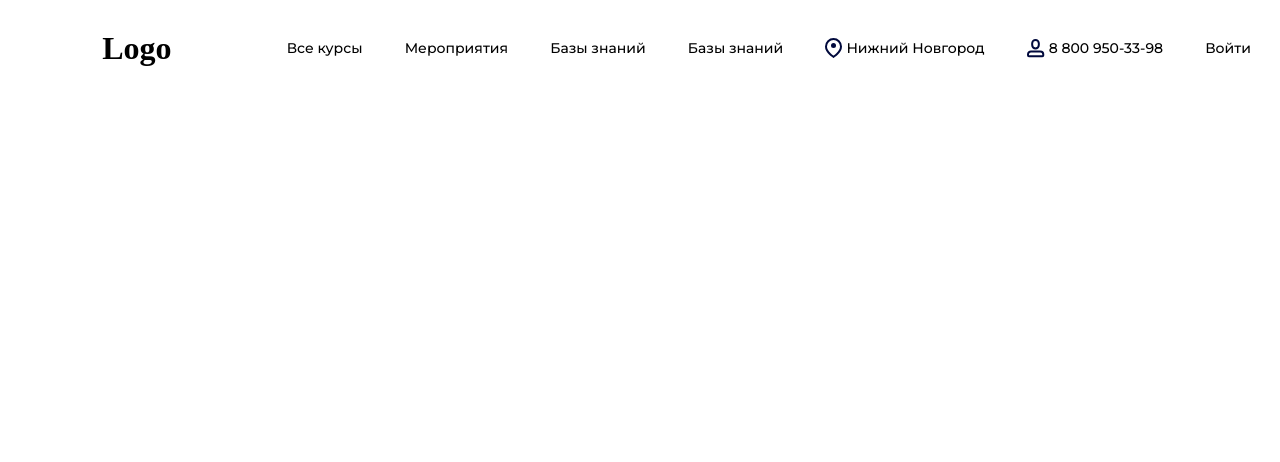
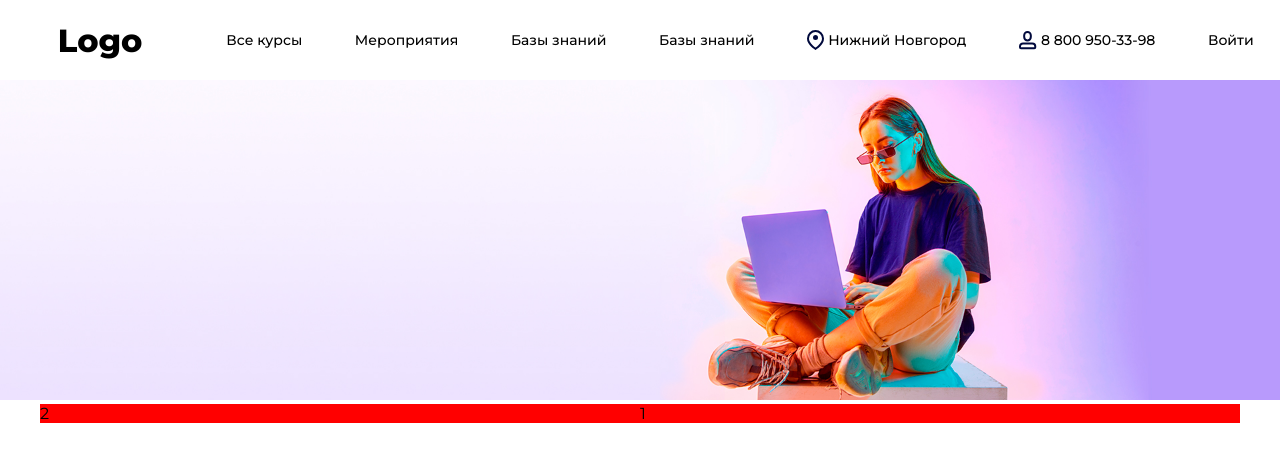
Before and after one commit to BosimovJaloliddin/future-academy, a React (Vite) app: page / in a window 1280 px wide. Shown: the top 462 px of the page. Built offline with nearby package versions, Linux system fonts and the light colour scheme.

Commit message:
add bg image

```diff
--- a/src/components/App/App.jsx
+++ b/src/components/App/App.jsx
@@ -4,7 +4,7 @@
 function App() {
   return (
     <>
-      <div className="container">
+      <div>
         <HomePage />
       </div>
     </>
--- /dev/null
+++ b/src/components/Home/Header/index.jsx
@@ -0,0 +1,16 @@
+import { HeaderImg, Wrapper, Contents, Content } from "./style.js";
+import Img from "../../../assets/image/header-img.png";
+
+const Header = () => {
+  return (
+    <Wrapper>
+      <HeaderImg src={Img} />
+      <Contents className="container">
+        <Content>2</Content>
+        <Content>1</Content>
+      </Contents>
+    </Wrapper>
+  );
+};
+
+export default Header;
--- /dev/null
+++ b/src/components/Home/Header/style.js
@@ -0,0 +1,17 @@
+import { styled } from "styled-components";
+
+const Wrapper = styled.div`
+  position: relative;
+`;
+const HeaderImg = styled.img`
+  width: 100vw;
+`;
+const Contents = styled.div`
+  display: flex;
+`;
+const Content = styled.div`
+  flex: 1;
+  background-color: red;
+`;
+
+export { Wrapper, HeaderImg, Contents, Content };
--- a/src/components/Navbar/index.jsx
+++ b/src/components/Home/Navbar/index.jsx
@@ -1,8 +1,8 @@
-import { Wrapper, Logo, Nav, NavItems, NavItem, Icon } from "./style.js";
+import { Logo, Nav, NavItems, NavItem, Icon } from "./style.js";
 
 const Navbar = () => {
   return (
-    <Wrapper>
+    <div className="container">
       <Nav>
         <Logo>
           <a href="#">Logo</a>
@@ -33,7 +33,7 @@
           </NavItem>
         </NavItems>
       </Nav>
-    </Wrapper>
+    </div>
   );
 };
 
--- a/src/components/Navbar/style.js
+++ b/src/components/Home/Navbar/style.js
@@ -1,18 +1,15 @@
 import { styled } from "styled-components";
-import { ReactComponent as location } from "../../assets/icons/location.svg";
-import { ReactComponent as contact } from "../../assets/icons/contact.svg";
+import { ReactComponent as location } from "../../../assets/icons/location.svg";
+import { ReactComponent as contact } from "../../../assets/icons/contact.svg";
 
-const Wrapper = styled.div`
-  /* display: flex; */
-`;
 const Nav = styled.nav`
   display: flex;
   align-items: center;
   height: 80px;
 `;
 const Logo = styled.div`
-  flex: 0 0 15%;
-  max-width: 15%;
+  flex: 0 0 10%;
+  max-width: 10%;
   text-align: center;
   a {
     font-size: 32px;
@@ -22,8 +19,8 @@
   }
 `;
 const NavItems = styled.ul`
-  flex: 0 0 85%;
-  max-width: 85%;
+  flex: 0 0 90%;
+  max-width: 90%;
   display: flex;
   justify-content: space-around;
   align-items: center;
@@ -46,11 +43,7 @@
 
 const Icon = styled.div``;
 
-Icon.Location = styled(location)`
-  /* color: red; */
-`;
-Icon.Login = styled(contact)`
-  /* color: red; */
-`;
+Icon.Location = styled(location)``;
+Icon.Login = styled(contact)``;
 
-export { Wrapper, Nav, Logo, NavItems, NavItem, Icon };
+export { Nav, Logo, NavItems, NavItem, Icon };
--- a/src/components/Home/index.jsx
+++ b/src/components/Home/index.jsx
@@ -1,10 +1,12 @@
-import Navbar from "../Navbar";
+import Navbar from "./Navbar";
+import Header from "./Header";
 import "./style.js";
 
 const Home = () => {
   return (
     <div>
       <Navbar />
+      <Header />
     </div>
   );
 };
--- a/src/style.css
+++ b/src/style.css
@@ -17,7 +17,7 @@
 
   --padding: 0 40px;
 }
-.body {
+body {
   font-family: "Montserrat", sans-serif;
   margin: 0;
   padding: 0;
```
Also changed, not shown: src/assets/image/header-img.png (added).
